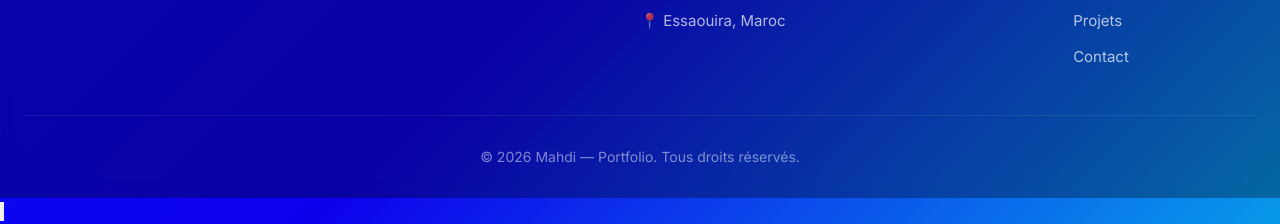
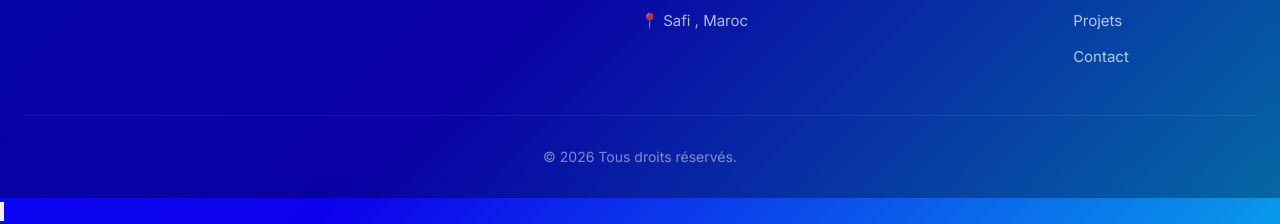
Before and after one commit to mahdinaghoume70-dev/portfolio, a plain HTML site: page index.html in a window 1280 px wide. Shown: the part 3699-3923 px from the top of the page. Drawn offline with Linux system fonts and the light colour scheme.

Commit message:
authre  update

```diff
--- a/index.html
+++ b/index.html
@@ -340,7 +340,7 @@
             <h4>Contact</h4>
             <p>📧 mahdinaghoume70@gmail.com</p>
             <p>📞 +212 689329055</p>
-            <p>📍 Essaouira, Maroc</p>
+            <p>📍 Safi , Maroc</p>
         </div>
         <div class="footer-links">
             <h4>Navigation</h4>
@@ -351,7 +351,7 @@
         </div>
     </div>
     <div class="footer-bottom">
-        <p>&copy; <span id="year">2026</span> Mahdi — Portfolio. Tous droits réservés.</p>
+        <p>&copy; <span id="year">2026</span>  Tous droits réservés.</p>
     </div>
 </footer>
 
```
